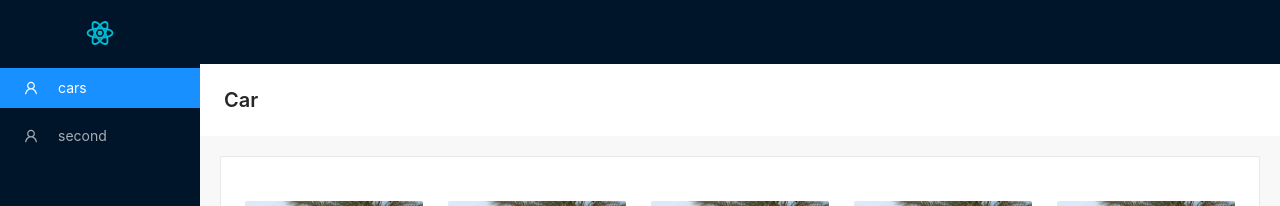
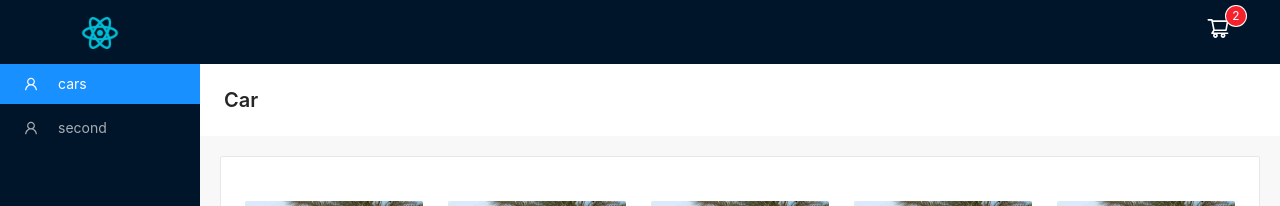
Before and after one commit to DreamWoke/react-ts-app, a React app: page /cars in a window 1280 px wide. Shown: the top 206 px of the page. Built offline with nearby package versions, Linux system fonts and the light colour scheme.

Commit message:
add redux

```diff
--- a/package.json
+++ b/package.json
@@ -40,6 +40,7 @@
     "@types/autoprefixer": "^9.7.2",
     "@types/react": "^17.0.0",
     "@types/react-dom": "^17.0.0",
+    "@types/react-redux": "^7.1.11",
     "@types/react-router": "^5.1.8",
     "@types/react-router-dom": "^5.1.6",
     "@types/webpack-env": "^1.16.0",
@@ -94,7 +95,9 @@
     "history": "^5.0.0",
     "react": "^17.0.1",
     "react-dom": "^17.0.1",
+    "react-redux": "^7.2.2",
     "react-router": "^5.2.0",
-    "react-router-dom": "^5.2.0"
+    "react-router-dom": "^5.2.0",
+    "redux": "^4.0.5"
   }
 }
--- a/src/components/Count/index.scss
+++ b/src/components/Count/index.scss
@@ -3,6 +3,10 @@
   .count-item {
     cursor: pointer;
     border: 1px solid #cccccc;
+    border-right: none;
     padding: 5px 10px;
   }
+  .count-item:last-child {
+    border-right: 1px solid #cccccc;
+  }
 }
--- /dev/null
+++ b/src/layout/ShoppingCart/index.scss
@@ -0,0 +1,7 @@
+.shopping-cart {
+  .svg-cart {
+    cursor: pointer;
+    font-size: 24px;
+    color: #fff;
+  }
+}
--- /dev/null
+++ b/src/layout/ShoppingCart/index.tsx
@@ -0,0 +1,21 @@
+import React from "react"
+import { ShoppingCartOutlined } from "@ant-design/icons"
+import { useSelector, useDispatch } from "react-redux"
+import { addCount } from "@/redux/action"
+import { Badge } from "antd"
+import "./index.scss"
+
+const ShoppingCart = () => {
+  const count = useSelector((state: any) => state.count)
+  const dispatch = useDispatch()
+  return (
+    <>
+      <div className="shopping-cart">
+        <Badge count={count} offset={[6, 0]} size="small">
+          <ShoppingCartOutlined className="svg-cart" />
+        </Badge>
+      </div>
+    </>
+  )
+}
+export default ShoppingCart
--- a/src/layout/index.scss
+++ b/src/layout/index.scss
@@ -2,15 +2,22 @@
   height: 100%;
   .header {
     display: flex;
+    justify-content: space-between;
     .logo {
       width: 100px;
       margin-right: 50px;
       text-align: center;
       color: #ffffff;
       .logo-img {
-        width: 30px;
+        width: 40px;
       }
     }
+    .header-right {
+    }
+  }
+  .ant-menu > .ant-menu-item {
+    margin-top: 0px;
+    margin-bottom: 4px;
   }
   .content {
     background: #f8f8f8;
--- a/src/layout/index.tsx
+++ b/src/layout/index.tsx
@@ -3,11 +3,16 @@ import { Link, useHistory } from "react-router-dom"
 import { Layout, Menu, Image } from "antd"
 import { UserOutlined } from "@ant-design/icons"
 import LogoImg from "@/image/react.png"
+import ShoppingCart from "./ShoppingCart"
+// import { useSelector, useDispatch } from "react-redux"
+// import { add, reduce } from "@/redux/action"
 import "./index.scss"
 
 const { Header, Sider } = Layout
 
 const BaseLayout = (props: any) => {
+  // const dispatch = useDispatch()
+  // const countx = useSelector((state: any) => state.countx)
   const history = useHistory()
   const [selectKey, setSelectKey] = useState("")
   useEffect(() => {
@@ -24,6 +29,9 @@ const BaseLayout = (props: any) => {
         <span className="logo">
           <Image preview={false} className="logo-img" src={LogoImg} />
         </span>
+        <div className="header-right">
+          <ShoppingCart />
+        </div>
       </Header>
       <Layout>
         <Sider width={200} className="site-layout-background">
@@ -33,6 +41,7 @@ const BaseLayout = (props: any) => {
             onSelect={handleClick}
             selectedKeys={[selectKey]}
             style={{ height: "100%", borderRight: 0 }}
+            className="sider-menus"
           >
             <Menu.Item key="cars" icon={<UserOutlined />}>
               <Link to="/cars">cars</Link>
--- a/src/pages/cars/CarDialog/index.tsx
+++ b/src/pages/cars/CarDialog/index.tsx
@@ -1,6 +1,8 @@
 import React, { useEffect, useState } from "react"
 import Count from "Components/Count"
-import { Modal, Button } from "antd"
+import { useDispatch } from "react-redux"
+import { Modal, Button, message } from "antd"
+import { addCount } from "@/redux/action"
 import "./index.scss"
 
 interface CarDialogType {
@@ -11,11 +13,15 @@ interface CarDialogType {
 }
 
 const CarDialog = (props: CarDialogType) => {
-  const [loading, setLoading] = useState<boolean>(false)
+  const dispatch = useDispatch()
+  // const [loading, setLoading] = useState<boolean>(false)
   const [count, setCount] = useState<number>(1)
   const handleOk = () => {
-    // 把商品信息+数量传给
+    // 把商品信息+数量传给reducer
     console.log(props, count)
+    dispatch(addCount(count))
+    props.onCancel()
+    message.success("添加成功！")
   }
   useEffect(() => {
     console.log(props)
@@ -27,7 +33,7 @@ const CarDialog = (props: CarDialogType) => {
     return (
       <div className="car-dialog-footer">
         <Count count={count} onChange={(val) => setCount(count + val)} />
-        <Button key="submit" type="primary" loading={loading} onClick={handleOk}>
+        <Button key="submit" type="primary" onClick={handleOk}>
           添加
         </Button>
       </div>
--- /dev/null
+++ b/src/redux/action/index.ts
@@ -0,0 +1,13 @@
+export const addCount = (count: number) => {
+  return {
+    type: "addCount",
+    count,
+  }
+}
+
+export const reduce = (count: number) => {
+  return {
+    type: "reduceCount",
+    count,
+  }
+}
--- /dev/null
+++ b/src/redux/reducer/index.ts
@@ -0,0 +1,11 @@
+export default (state: any, action: any) => {
+  console.log("aqwe", action)
+  switch (action.type) {
+    case "addCount":
+      return { ...state, count: action.count + state.count }
+    case "reduceCount":
+      return { ...state, count: action.count - 1 }
+    default:
+      return state
+  }
+}
--- /dev/null
+++ b/src/redux/store.ts
@@ -0,0 +1,7 @@
+import { createStore } from "redux"
+import reducer from "./reducer"
+
+const initialState = {
+  count: 2,
+}
+export default createStore(reducer, initialState)
--- a/src/routers/index.tsx
+++ b/src/routers/index.tsx
@@ -1,5 +1,7 @@
 import React from "react"
 import { BrowserRouter as Router, Redirect, Route, Switch } from "react-router-dom"
+import { Provider } from "react-redux"
+import store from "@/redux/store"
 import Layout from "@/layout"
 import Login from "@/pages/login"
 import First from "@/pages/cars"
@@ -9,6 +11,7 @@ const App = () => {
   return (
     <Router>
       <Switch>
+        <Provider store={store}>
           {/* login */}
           <Route exact path="/login" component={Login} />
           {/* business */}
@@ -17,6 +20,7 @@ const App = () => {
             <Route exact path="/cars" component={First} />
             <Route exact path="/second" component={Second} />
           </Layout>
+        </Provider>
       </Switch>
     </Router>
   )
```
Also changed, not shown: 1 other file (tests, documents, lock files or other folders). Lines whose indentation alone changed are shown as unchanged.
